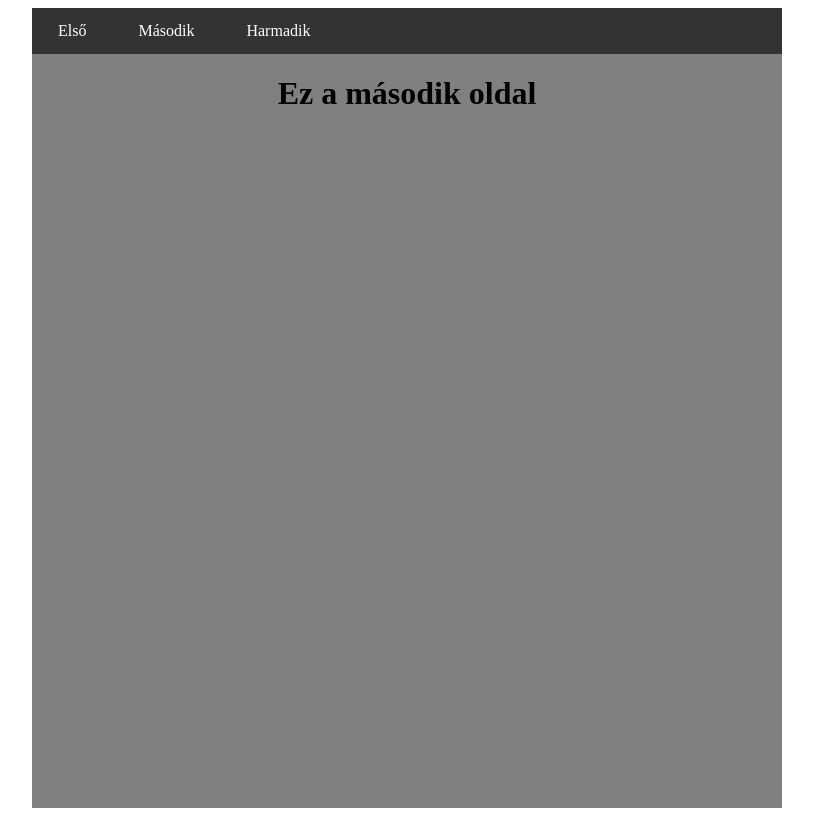
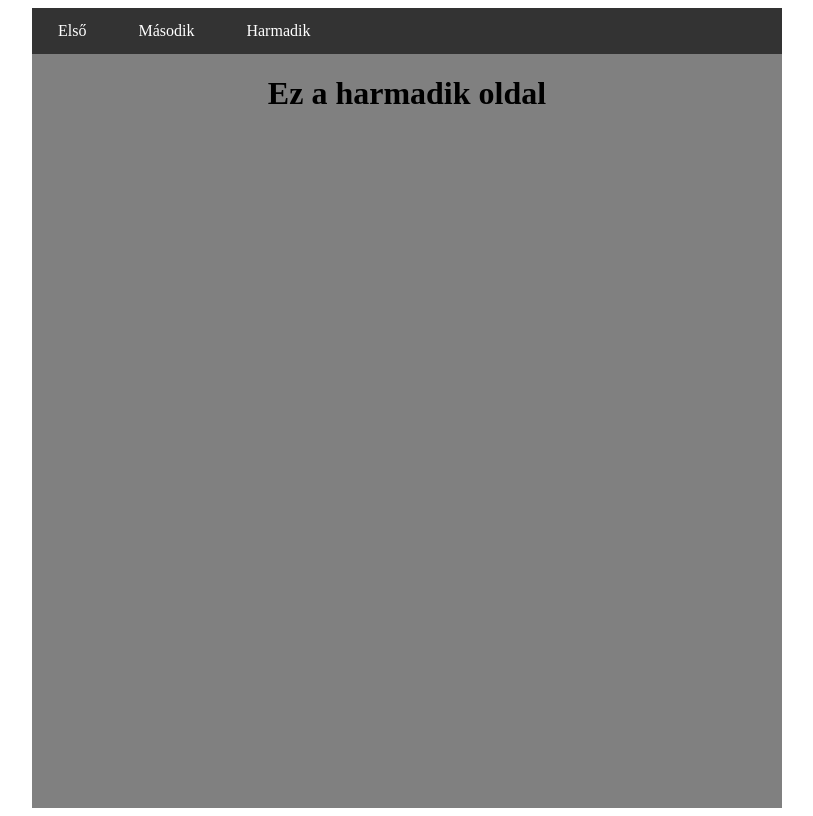
Before and after one commit to mbodogan/menu, a plain HTML site: page index3.html in a window 1280 px wide. Shown: the whole page, without its empty margins (233-1046 px from the left). Drawn offline with Linux system fonts and the light colour scheme.

Commit message:
Update index3.html

```diff
--- a/index3.html
+++ b/index3.html
@@ -92,7 +92,7 @@ h1 {text-align: center;
 
 
 <div id=>
-<h1>Ez a második oldal</h1>
+<h1>Ez a harmadik oldal</h1>
 
   <p></p>
   </div>
```
